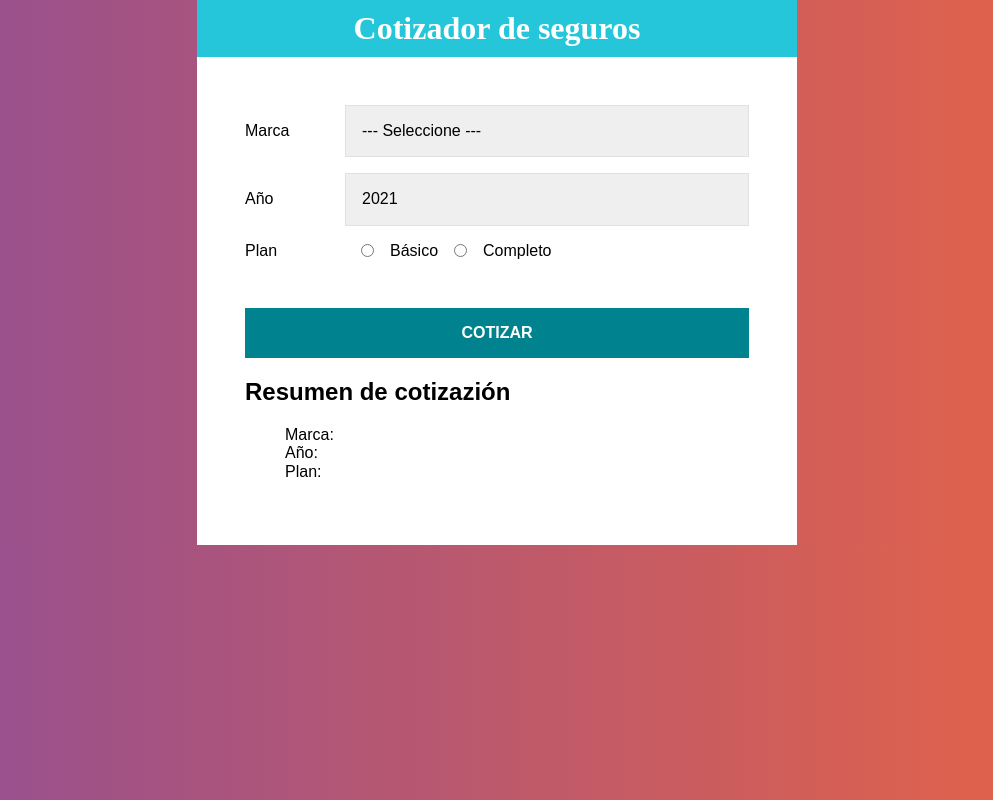
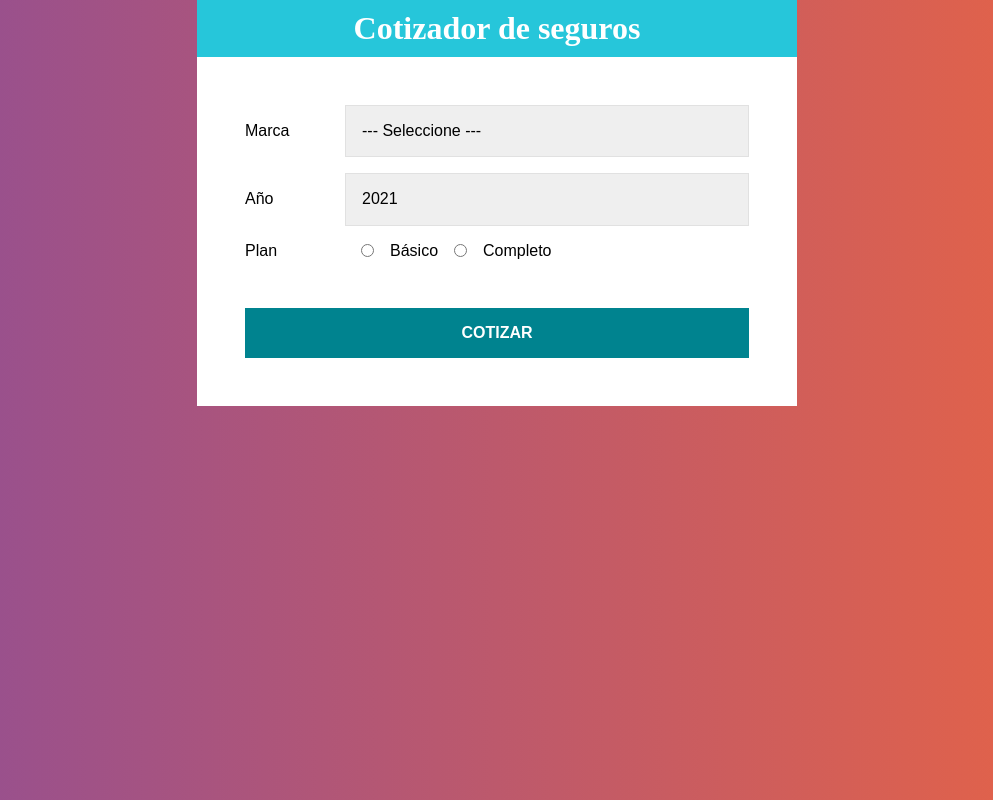
Before and after one commit to jmgomez1986/Udemy.React.La.Guia.Completa.Hooks.Redux.Context-, a React (Create React App) app in the folder proyectos/04_cotizador/: page / in a window 1280 px wide. Shown: the whole page, without its empty margins (143-1136 px from the left). Built offline with nearby package versions, Linux system fonts and the light colour scheme.

Commit message:
Seccion 7: PROYECTO: Cotizador de Seguro de Automovil / Clase 98: Mostrando el Resumen

```diff
--- a/proyectos/04_cotizador/src/App.js
+++ b/proyectos/04_cotizador/src/App.js
@@ -24,16 +24,20 @@ function App() {
     },
   });
 
-  const datos = resumen;
+  const datos = resumen.datos;
 
   return (
     <Contenedor>
       <Header titulo="Cotizador de seguros" />
 
       <ContenedorFormulario>
-        <Formulario guardarResumen={guardarResumen} />
+        <Formulario
+          guardarResumen={guardarResumen}
+        />
 
-        <Resumen datos={datos} />
+        <Resumen
+          datos={datos}
+        />
       </ContenedorFormulario>
     </Contenedor>
   );
--- a/proyectos/04_cotizador/src/components/Resumen.js
+++ b/proyectos/04_cotizador/src/components/Resumen.js
@@ -1,4 +1,14 @@
 import React, { Fragment } from "react";
+import styled from "@emotion/styled";
+import { primerLetraMayuscula } from "../../src/helper";
+
+const ContenerdorResumen = styled.div`
+  margin-top: 1rem;
+  padding: 1rem;
+  background-color: #00838F;
+  color: #FFFFFF;
+  text-align: center;
+`
 
 const Resumen = ({ datos }) => {
   const { marca, anio, plan } = datos;
@@ -8,14 +18,14 @@ const Resumen = ({ datos }) => {
   }
 
   return (
-    <Fragment>
+    <ContenerdorResumen>
       <h2>Resumen de cotizazión</h2>
       <ul>
-        <li>Marca: </li>
-        <li>Año: </li>
-        <li>Plan: </li>
+        <li>Marca: {primerLetraMayuscula(marca)}</li>
+        <li>Año del Auto: {anio}</li>
+        <li>Plan: {primerLetraMayuscula(plan)}</li>
       </ul>
-    </Fragment>
+    </ContenerdorResumen>
   );
 };
 
--- a/proyectos/04_cotizador/src/helper.js
+++ b/proyectos/04_cotizador/src/helper.js
@@ -38,3 +38,7 @@ export function culcalarTipoSeguro(plan) {
   }
   return incremento;
 }
+
+export function primerLetraMayuscula(texto) {
+  return texto.charAt(0).toUpperCase() + texto.slice(1);
+}
```
